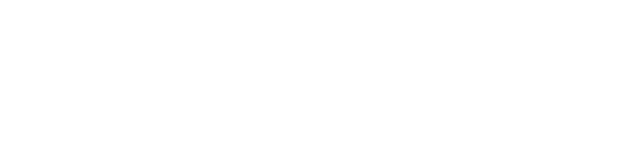
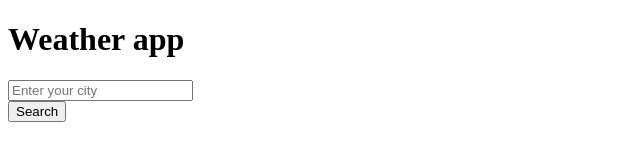
Before and after one commit to DenisKantic/weather_app_js_api, a plain HTML site: page index.html in a window 1280 px wide. Shown: the whole page, without its empty margins (0-640 px from the left). Drawn offline with Linux system fonts and the light colour scheme.

Commit message:
wrapper html structure done

```diff
--- a/index.html
+++ b/index.html
@@ -11,7 +11,13 @@
 </head>
 <body>
 
-
+    <div class="wrapper">
+        <h1>Weather app</h1>
+        <div class="separator"></div>
+        <input type="text" placeholder="Enter your city" class="inputField">
+        <div class="second-separator"></div>
+        <button class="search">Search</button>
+    </div>
 
 </body>
 </html>
```
